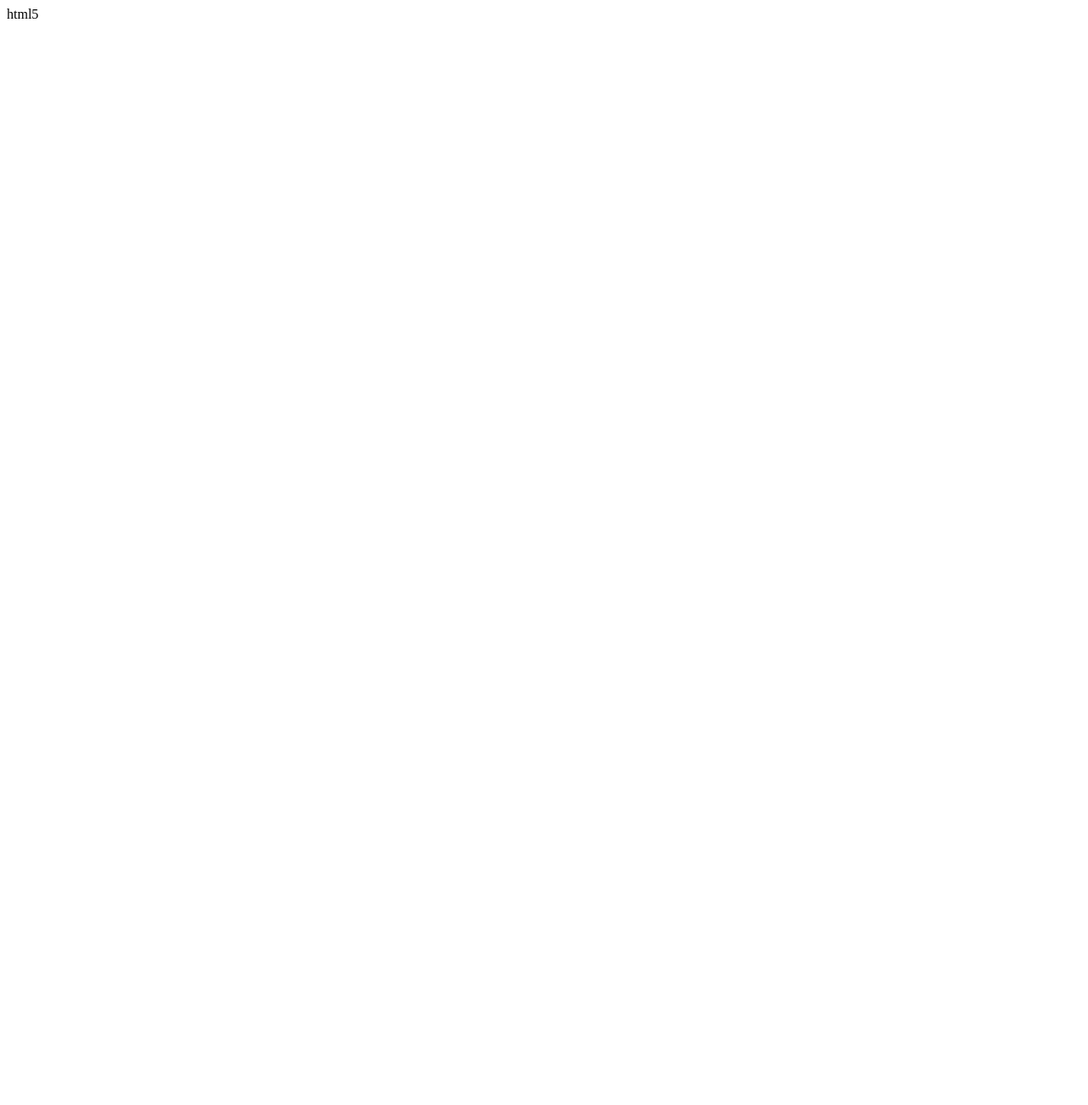
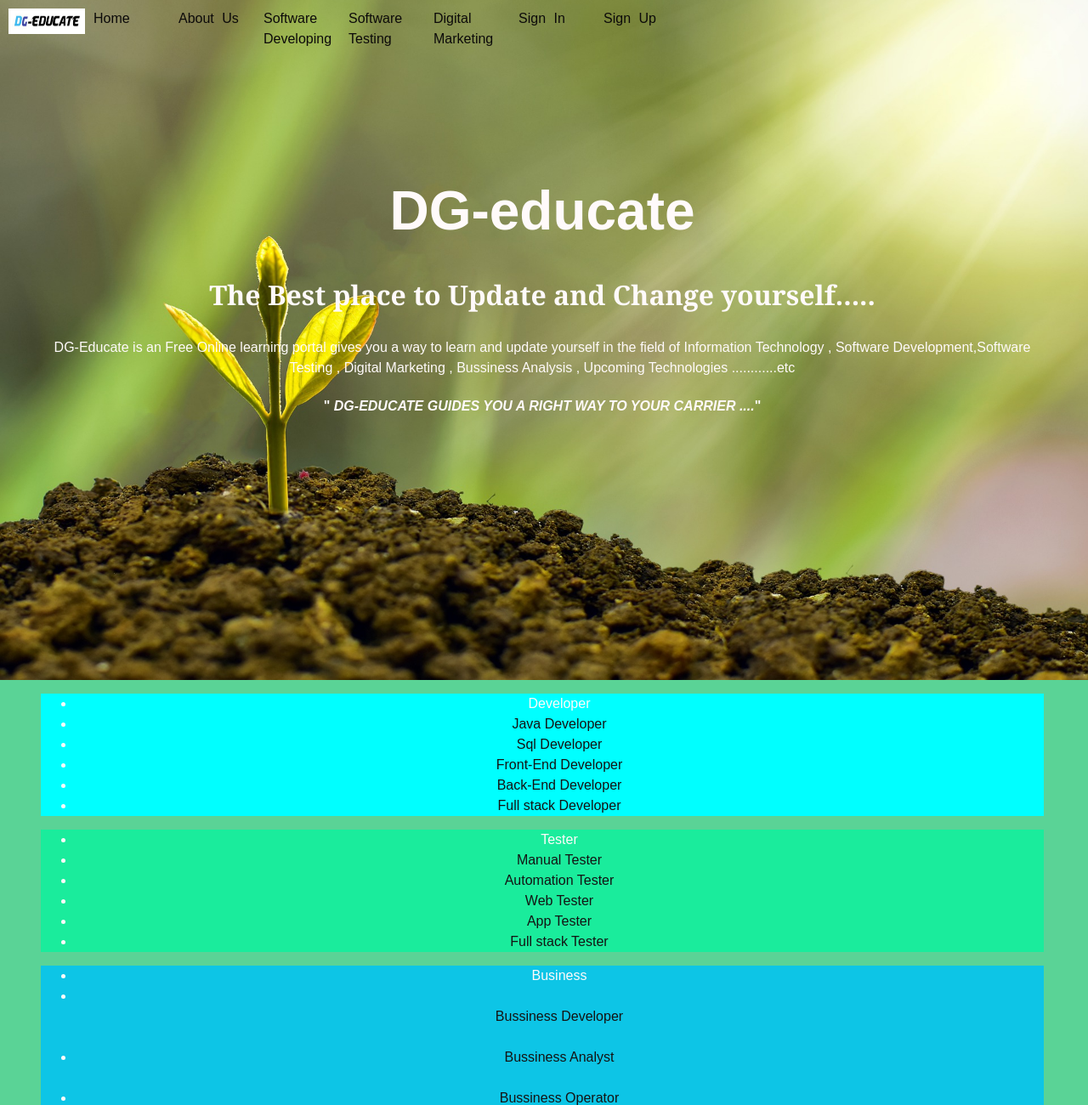
Before and after one commit to DeepakMurugan/DG-Educate-website-Demo, a plain HTML site: page index.html in a window 1280 px wide. Shown: the top 1300 px of the page at 85% size. Before the commit the page ends 800 px from the top, so only its background shows below. Drawn offline with Linux system fonts and the light colour scheme.

Commit message:
Update index.html

```diff
--- a/index.html
+++ b/index.html
@@ -1 +1,146 @@
-html5
+<html>
+<head>
+   <title> DG-Educate </title>
+    <link rel="stylesheet" type ="text/css" href="dgstyle.css">
+
+</head>
+<body>
+     <div id="showcase">
+        <header>
+          <nav class= "cf">
+            <ul class ="cf">
+              <li>
+               <a> <img src="dglogo.jpg" width="90" height="30" > </a>
+               </li>
+               <li>
+               <a href="https://dg-educate.blogspot.com">Home</a>
+               </li>
+               <li>
+                  <a href="http://127.0.0.1:5500/aboutus.html">About Us</a>
+               </li>
+		<li>
+               <a href="https://goodbeginningstarts.blogspot.com/search/label/Java%20programming"> Software Developing</a>
+               </li>
+		<li>
+               <a href="https://dg-educate.blogspot.com/2022/03/%20what%20is%20Software%20testing%20.html">Software Testing</a>
+               </li>
+                   <li>
+               <a href="#dm">Digital Marketing</a>
+               </li>
+             <li>
+           <a href="http://127.0.0.1:5500/login.html" id="login"> Sign In</a>
+             </li>
+             <li>
+               <a href="http://127.0.0.1:5500/dgform.html" id="login"> Sign Up </a>
+
+             </li>
+            </ul>
+        </nav>
+         </header>
+         <div class = "section-main container">
+               <h1>DG-educate</h1>
+               <h2>The Best place to Update and Change yourself..... </h2>
+                <p class= "lead hide-on-small">
+                                      DG-Educate is an Free Online learning portal gives you a way to learn and update yourself
+                              in the field of Information Technology , Software Development,Software Testing ,
+                    Digital Marketing , Bussiness Analysis , Upcoming Technologies ............etc
+
+                   <c> <h4> "<b> <i> DG-EDUCATE GUIDES YOU A RIGHT WAY TO YOUR CARRIER ....</i></b>"</h4> </c>
+                </p>
+            </div>
+        </div>
+
+        <footer>
+
+            <div class="container"
+              <div class="footer-cols">
+               <div id="dev">
+               <ul>
+                 <li> Developer<li>
+
+                     <a href="https://goodbeginningstarts.blogspot.com/search/label/Java%20programming">Java Developer</a>
+                  </li>
+                <li>
+                     <a href="#">Sql Developer</a>
+                  </li>
+                <li>
+                     <a href="#">Front-End Developer</a>
+                  </li>
+               <li>
+                     <a href="#">Back-End Developer</a>
+                  </li>
+               <li>
+                     <a href="https://goodbeginningstarts.blogspot.com/search/label/Java%20programming">Full stack Developer</a>
+                  </li>
+             </ul>
+             </div>
+
+          <div id="test">
+               <ul>
+                 <li> Tester<li>
+                     <a href="https://dg-educate.blogspot.com/search/label/Software%20Testing">Manual Tester</a>
+                  </li>
+                <li>
+                     <a href="https://dg-educate.blogspot.com/search/label/Software%20Testing">Automation Tester</a>
+                  </li>
+                <li>
+                     <a href="#">Web Tester</a>
+                  </li>
+               <li>
+                     <a href="#">App Tester</a>
+                  </li>
+               <li>
+                     <a href="https://dg-educate.blogspot.com/search/label/Software%20Testing">Full stack Tester</a>
+                  </li>
+             </ul>
+             </div>
+            <div id="buss">
+               <ul>
+                 <li> Business<li>
+                  <br>
+
+                     <a href="#">Bussiness Developer</a>
+                  </li>
+                  <br>
+                <li>
+                     <a href="#">Bussiness Analyst</a>
+                  </li>
+                  <br>
+                <li>
+                     <a href="#">Bussiness Operator </a>
+                  </li>
+             </ul>
+             </div>
+
+            <div id="foll">
+               <ul>
+                 <li><b>Follow Us</b><li>
+
+                     <a href="https://dg-educate.blogspot.com">DG Blogs</a>
+                  </li>
+                <li>
+                     <a href="https://goodbeginningstarts.blogspot.com">Good Beginning Starts</a>
+                  </li>
+                <li>
+                     <a href="https://www.youtube.com/channel/UCST1vjA8TNuqYPSXzi8njdQ/videos">youtube - DG-EDUCATE </a>
+                  </li>
+               <li>
+                     <a href="https://twitter.com/dgeducate">Twitter - @DgEducate </a>
+                  </li>
+               <li>
+                     <a href="https://www.facebook.com/people/DG-educate/100063584455574/">Facebook - Dg educate </a>
+                  </li>
+             </ul>
+             </div>
+            </div>
+
+
+       </div>
+              <div class="footer-bottom">
+               <center>
+               Copyright &copy;2022 <a href="https://dg-educate.blogspot.com/"><b> DG-Educate </b> </b></a>
+               </center>
+            </div>
+</footer>
+</body>
+</html>
```
